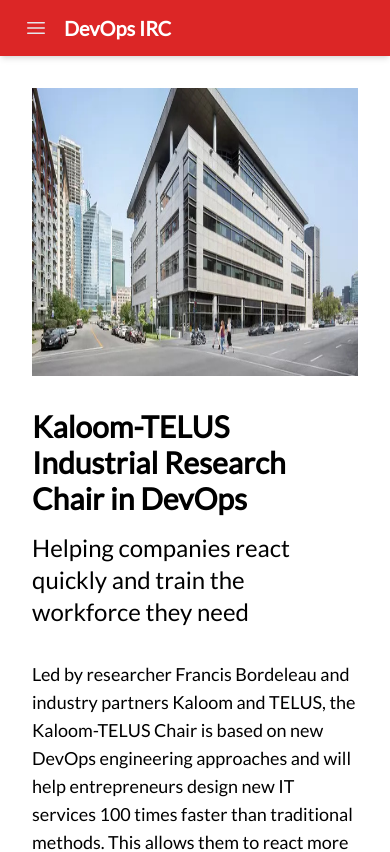
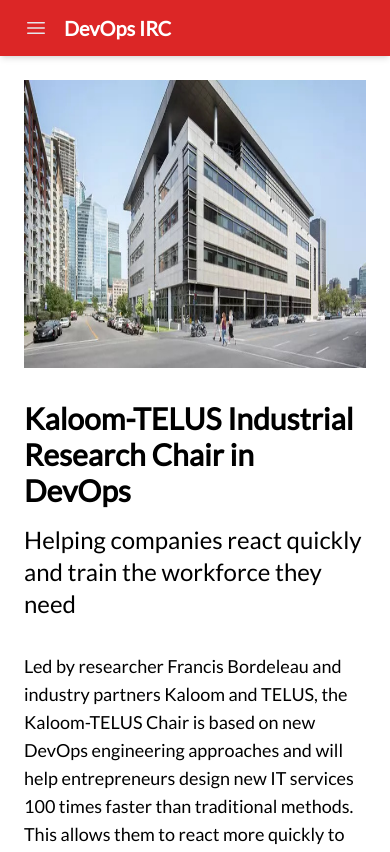
Before and after one commit to devopsirc/devopsirc.github.io, a Vue app: page / in a window 390 px wide. Shown: the top 852 px of the page. Built offline with nearby package versions, Linux system fonts and the light colour scheme; what tw-elements would draw is missing.

Commit message:
mobile nav bar fixed

```diff
--- a/src/App.vue
+++ b/src/App.vue
@@ -6,7 +6,7 @@
 <template>
   <div class="bg-white md:mx-48 xl:mx-auto max-w-7xl">
     <TheNavBar />
-    <div class="py-8 md:py-auto mx-8 md:mx-auto">
+    <div class="pt-20 pb-16 md:py-auto mx-6 md:mx-auto">
       <RouterView />
     </div>
   </div>
--- a/src/components/navbar/TheNavBar.vue
+++ b/src/components/navbar/TheNavBar.vue
@@ -6,6 +6,6 @@
 <template>
   <div>
     <TheDefaultNavBar class="!hidden md:!flex" />
-    <TheMobileNavBar class="flex md:hidden" />
+    <TheMobileNavBar class="fixed md:hidden" />
   </div>
 </template>
--- a/src/components/navbar/mobile/TheMobileNavBar.vue
+++ b/src/components/navbar/mobile/TheMobileNavBar.vue
@@ -7,7 +7,7 @@
 
 <template>
   <nav
-    class="flex items-center shadow-md !px-4 !h-14 space-x-4 bg-red-600 fixed-top top-0 !mx-0 !mt-0 w-full"
+    class="flex items-center shadow-md !px-4 !h-14 space-x-4 bg-red-600 !fixed-top top-0 !mx-0 !mt-0 w-full"
   >
     <div class="flex items-center w-full">
       <TheMobileNavView :routes="routes" />
```
